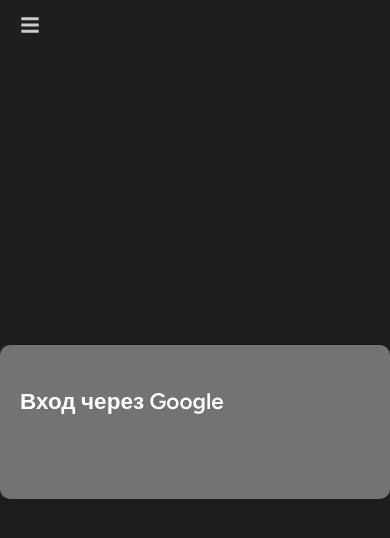
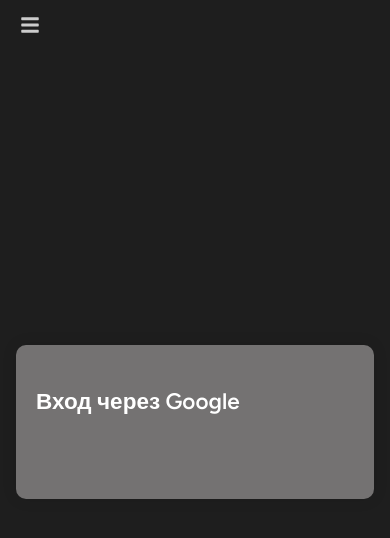
Before and after one commit to Maricvs/CRIDANSE, a React (Vite) app in the folder frontend/: page /auth in a window 390 px wide. Shown: the top 538 px of the page. Built offline with nearby package versions, Linux system fonts and the light colour scheme.

Commit message:
fix: улучшена мобильная версия - добавлены отступы, исправлено позиционирование сайдбара и контейнеров

```diff
--- a/frontend/src/App.css
+++ b/frontend/src/App.css
@@ -74,6 +74,7 @@ html, body, #root {
     padding: 0;
     width: 100%;
     overflow-x: hidden;
+    position: relative;
   }
 
   .chat-wrapper {
@@ -81,4 +82,9 @@ html, body, #root {
     padding: 0;
     overflow-x: hidden;
   }
+
+  .auth-container {
+    margin: 1rem;
+    width: calc(100% - 2rem);
+  }
 }
--- a/frontend/src/ChatField.css
+++ b/frontend/src/ChatField.css
@@ -239,4 +239,12 @@
   .message {
     max-width: 90%;
   }
+
+  .chat-container-center {
+    padding: 0.5rem;
+  }
+
+  .chat-input-wrapper {
+    padding: 0.5rem;
+  }
 }
--- a/frontend/src/Sidebar.css
+++ b/frontend/src/Sidebar.css
@@ -300,6 +300,8 @@ a:hover {
   .sidebar {
     position: fixed;
     transform: translateX(-100%);
+    width: 100%;
+    max-width: 260px;
   }
 
   .sidebar.expanded {
@@ -313,4 +315,12 @@ a:hover {
   .sidebar-toggle-fixed {
     display: block;
   }
+
+  .sidebar-content {
+    width: 100%;
+  }
+
+  .chat-scrollable {
+    max-height: 60vh;
+  }
 }
```
